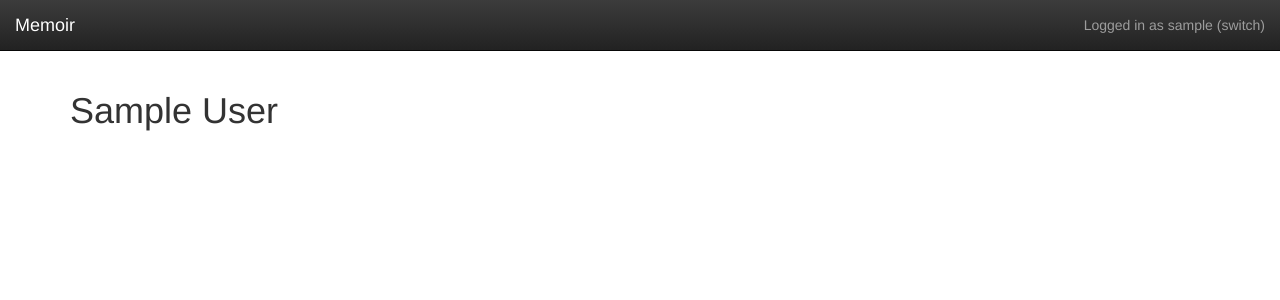
After one commit to nivbend/memoir, a Django app: a page that uses templates/navbar.html in a window 1280 px wide. The commit adds this page. Shown: the top 300 px of the page. Run offline with Django 3.2, Linux system fonts and the light colour scheme; the visitor is signed in with stand-in values (Sample User, id 1); data comes from the database, SQL or seed files in the repository; some libraries are stand-ins or nearby versions.

Commit message:
Add user profile page

```diff
--- a/Memoir/urls.py
+++ b/Memoir/urls.py
@@ -13,7 +13,7 @@ Including another URLconf
     1. Import the include() function: from django.conf.urls import url, include
     2. Add a URL to urlpatterns:  url(r'^blog/', include('blog.urls'))
 """
-from django.conf.urls import url
+from django.conf.urls import url, include
 from django.contrib.auth import views as auth_views
 from django.contrib import admin
 from django.http import HttpResponse
@@ -23,4 +23,5 @@ urlpatterns = [
     url(r'^admin/', admin.site.urls),
     url(r'^login$', auth_views.login, {'template_name': 'profiles/login.html', }, name = 'login'),
     url(r'^switch_user$', auth_views.logout_then_login, name = 'switch-user'),
+    url(r'^user/', include('profiles.urls')),
 ]
--- /dev/null
+++ b/profiles/templates/profiles/user_detail.html
@@ -0,0 +1,11 @@
+{% extends 'base.html' %}
+
+{% block content %}
+  <div class="container">
+    <div class="row">
+      <div class="col-md-12">
+        <h1>{{ profile.user.get_full_name|default:profile.user.username }}</h1>
+      </div>
+    </div>
+  </div>
+{% endblock %}
--- /dev/null
+++ b/profiles/urls.py
@@ -0,0 +1,7 @@
+from django.conf.urls import url
+
+from .views import ProfileView
+
+urlpatterns = [
+    url(r'^(?P<username>\w+)$', ProfileView.as_view(), name = 'user-profile'),
+]
--- /dev/null
+++ b/profiles/views.py
@@ -0,0 +1,20 @@
+from django.contrib.auth.decorators import login_required
+from django.utils.decorators import method_decorator
+from django.contrib.auth import get_user_model
+from django.views.generic import DetailView
+from .models import UserProfile
+
+@method_decorator(login_required, name = 'dispatch')
+class ProfileView(DetailView):
+    template_name = 'profiles/user_detail.html'
+    context_object_name = 'profile'
+    slug_field = 'username'
+    slug_url_kwarg = 'username'
+
+    def get_queryset(self):
+        """Lookup profile by their associated users."""
+        return get_user_model().objects.all()
+
+    def get_object(self, queryset = None):
+        # Pass the profile object to the template, not the User.
+        return super(ProfileView, self).get_object(queryset).profile
--- a/templates/navbar.html
+++ b/templates/navbar.html
@@ -8,7 +8,8 @@
         <li>
           <div class="navbar-text">
             {% if user.is_authenticated %}
-              Logged in as {{ user }} (<a class="navbar-link" href="{% url 'switch-user' %}">switch</a>)
+              <span>Logged in as <a class="navbar-link" href="{% url 'user-profile' username=user.username %}">{{ user }}</a></span>
+              <span>(<a class="navbar-link" href="{% url 'switch-user' %}">switch</a>)</span>
             {% else %}
               <a class="navbar-link" href="{% url 'login' %}">Login</a>
             {% endif %}
```
